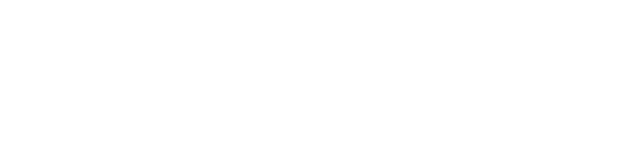
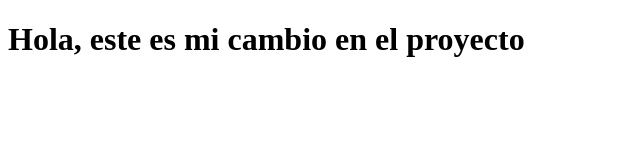
Before and after one commit to DianaTrev20/Prueba, a plain HTML site: page index.html in a window 1280 px wide. Shown: the whole page, without its empty margins (0-640 px from the left). Drawn offline with Linux system fonts and the light colour scheme.

Commit message:
Agregar titulo a index

```diff
--- a/index.html
+++ b/index.html
@@ -6,6 +6,6 @@
     <title>Document</title>
 </head>
 <body>
-
+    <h1>Hola, este es mi cambio en el proyecto</h1>
 </body>
 </html>
```
